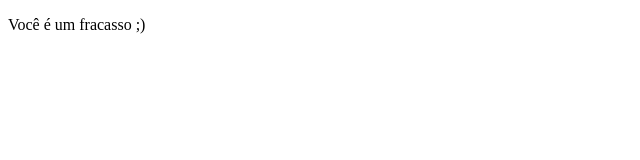
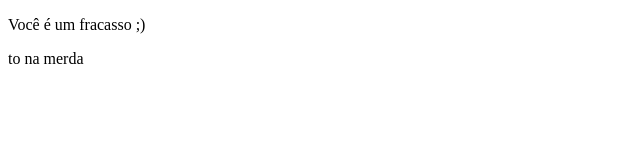
Before and after one commit to CherryBoomb/iac-2018-2, a plain HTML site: page index.html in a window 1280 px wide. Shown: the full height of the page, 0-640 px from the left. Drawn offline with Linux system fonts and the light colour scheme.

Commit message:
nova alteraçao no index e arquivo novo cyndaquil

```diff
--- a/index.html
+++ b/index.html
@@ -9,6 +9,7 @@
 <body>
 
 <p> Você é um fracasso ;) </p>
+<P> to na merda </P>
 
 </body>
 
```
Also changed, not shown: Cyndaquil.html (added).
